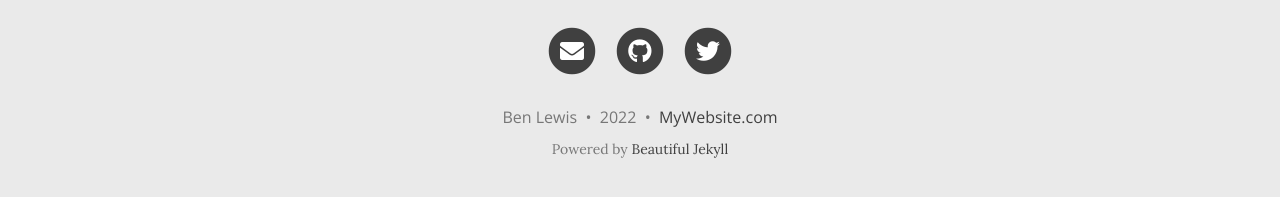
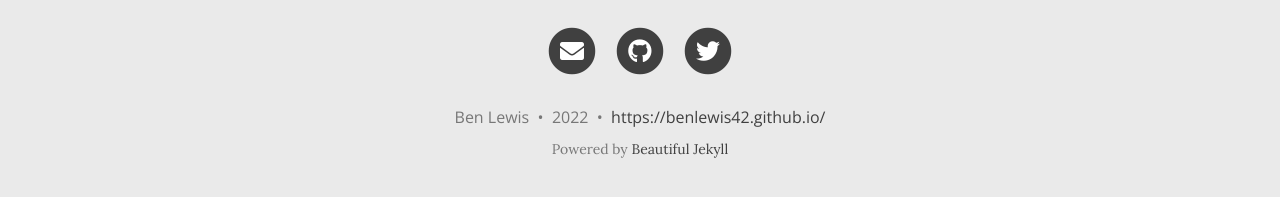
Before and after one commit to BenLewis42/BenLewis42.github.io, a Jekyll site: the page built from index.html, in a window 1280 px wide and 1252 px high. Shown: the part 1042-1239 px from the top of the window. Built offline with Jekyll 4.4.1, drawn with Linux system fonts in a browser that asks for light colours; nearby versions of some CDN libraries; the list of posts is cut into pages by our own code; comment, search, counter and statistics services are not loaded.

Commit message:
config p3

```diff
--- a/_config.yml
+++ b/_config.yml
@@ -79,7 +79,7 @@ share-links-active:
 
 # How to display the link to your website in the footer
 # Remove this if you don't want a link in the footer
-url-pretty: "MyWebsite.com"
+url-pretty: "https://benlewis42.github.io/"
 
 # Excerpt word length - Truncate the excerpt of each post on the feed page to the specified number of words
 excerpt_length: 50
```
